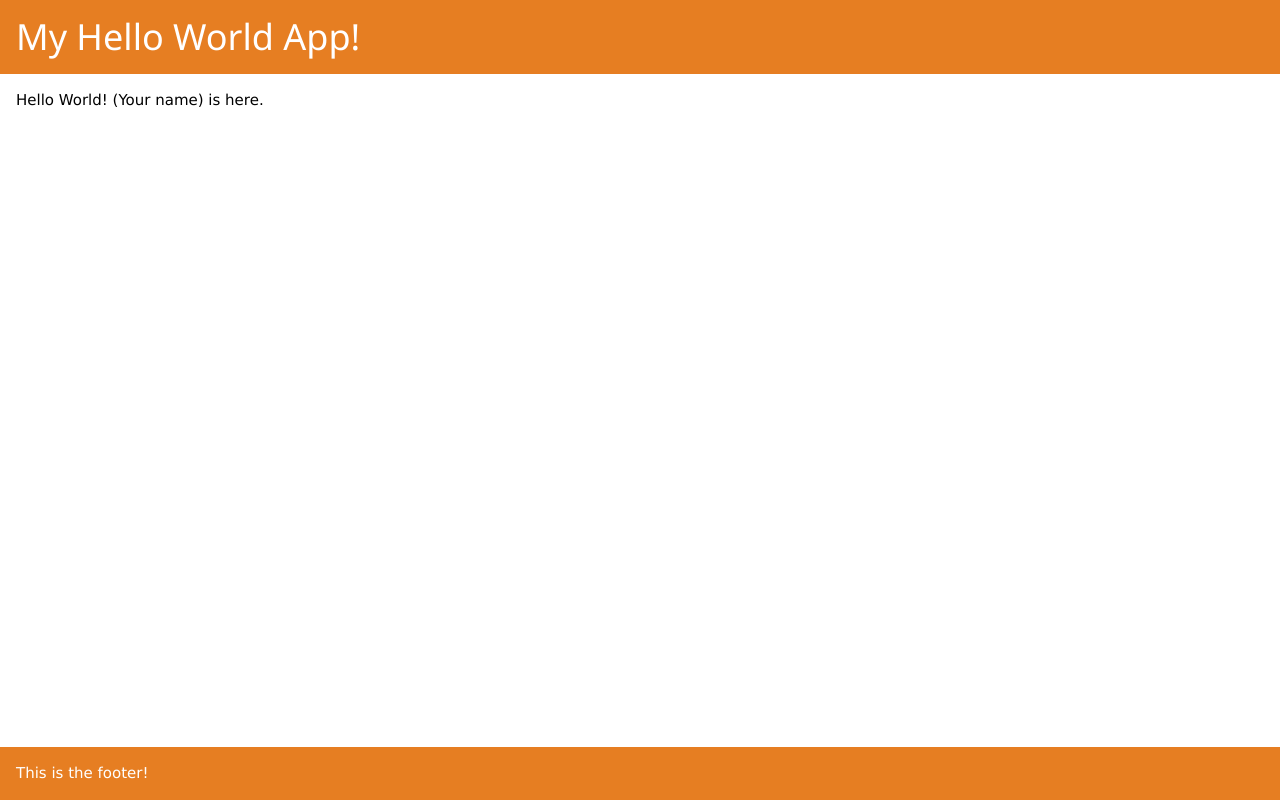
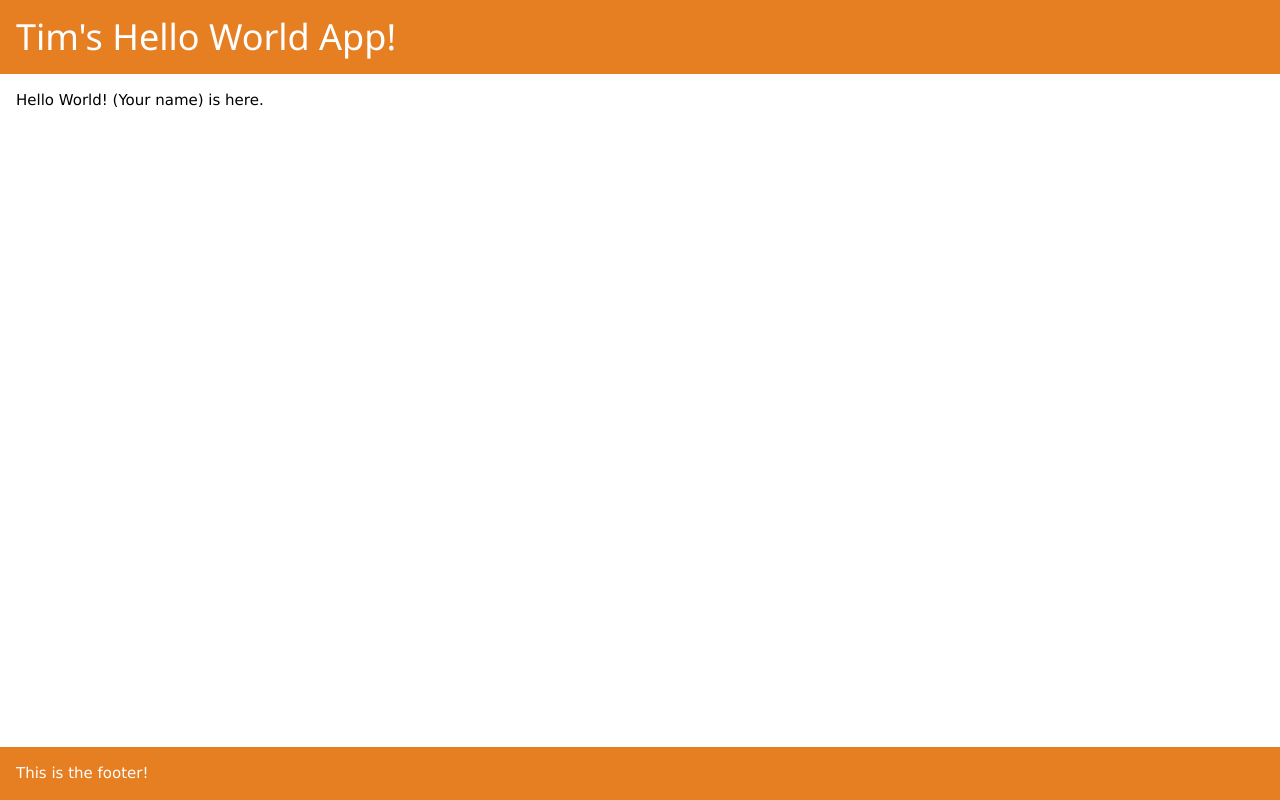
Before and after one commit to triedel/HelloWorld, a plain HTML site: page index.html in a window 1280 px wide. Drawn offline with Linux system fonts and the light colour scheme.

Commit message:
test of the new system

```diff
--- a/index.html
+++ b/index.html
@@ -12,7 +12,7 @@
    <body>
 
      	<header class="w3-container w3-flat-carrot">
-		<h1>My Hello World App!</h1>
+		<h1>Tim's Hello World App!</h1>
 	</header>
 
 	<div class="w3-container"><!-- place main content here and it will show up between header and footer.-->
```
